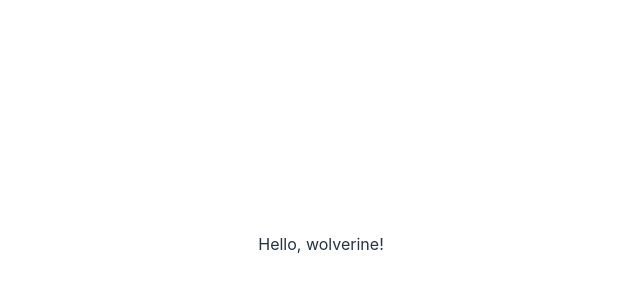
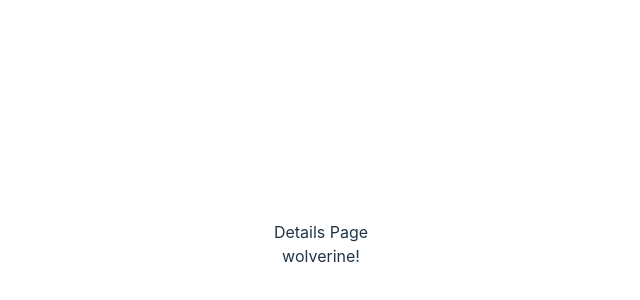
Before and after one commit to orlandos20/marvel-btw-tst, a React (Vite) app: page /character/wolverine in a window 1280 px wide. Shown: the part 156-456 px from the top of the page, without its empty margins (319-959 px from the left). Built offline with nearby package versions, Linux system fonts and the light colour scheme.

Commit message:
feat: setting up main pages, home and details

```diff
--- a/src/App.tsx
+++ b/src/App.tsx
@@ -1,46 +1,16 @@
-import { useState } from 'react';
-import { Link, Route, Switch } from 'wouter';
+import { Route, Switch } from 'wouter';
 
-import reactLogo from './assets/react.svg';
-import viteLogo from '/vite.svg';
 import './App.css';
 
+import { Home, Details } from './views/pages';
+
 function App() {
-  const [count, setCount] = useState(0);
-
   return (
     <Switch>
-      <Route
-        path="/"
-        component={() => (
-          <>
-            <div>
-              <Link href="/character/wolverine">Profile</Link>
-              <a href="https://vitejs.dev" target="_blank" rel="noreferrer">
-                <img src={viteLogo} className="logo" alt="Vite logo" />
-              </a>
-              <a href="https://react.dev" target="_blank" rel="noreferrer">
-                <img src={reactLogo} className="logo react" alt="React logo" />
-              </a>
-            </div>
-            <h1>Vite + React</h1>
-            <div className="card">
-              <button onClick={() => setCount((count) => count + 1)}>
-                count is {count}
-              </button>
-              <p>
-                Edit <code>src/App.tsx</code> and save to test HMR
-              </p>
-            </div>
-            <p className="read-the-docs">
-              Click on the Vite and React logos to learn more
-            </p>
-          </>
-        )}
-      />
+      <Route path="/" component={Home} />
 
       <Route path="/character/:name">
-        {(params) => <>Hello, {params.name}!</>}
+        {(params) => <Details>{params.name}!</Details>}
       </Route>
 
       {/* Default route in a switch */}
--- /dev/null
+++ b/src/views/pages/Details.tsx
@@ -0,0 +1,17 @@
+import { PropsWithChildren } from 'react';
+
+const Details: React.FC<PropsWithChildren> = ({ children }) => {
+  return (
+    <div
+      style={{
+        display: 'flex',
+        flexDirection: 'column',
+      }}
+    >
+      Details Page
+      <div>{children}</div>
+    </div>
+  );
+};
+
+export default Details;
--- /dev/null
+++ b/src/views/pages/Home.tsx
@@ -0,0 +1,37 @@
+import { useState } from 'react';
+import { Link } from 'wouter';
+
+import reactLogo from '../../assets/react.svg';
+import viteLogo from '/vite.svg';
+
+const Home = () => {
+  const [count, setCount] = useState(0);
+
+  return (
+    <>
+      <div>
+        <Link href="/character/wolverine">Profile</Link>
+        <a href="https://vitejs.dev" target="_blank" rel="noreferrer">
+          <img src={viteLogo} className="logo" alt="Vite logo" />
+        </a>
+        <a href="https://react.dev" target="_blank" rel="noreferrer">
+          <img src={reactLogo} className="logo react" alt="React logo" />
+        </a>
+      </div>
+      <h1>Vite + React</h1>
+      <div className="card">
+        <button onClick={() => setCount((count) => count + 1)}>
+          count is {count}
+        </button>
+        <p>
+          Edit <code>src/App.tsx</code> and save to test HMR
+        </p>
+      </div>
+      <p className="read-the-docs">
+        Click on the Vite and React logos to learn more
+      </p>
+    </>
+  );
+};
+
+export default Home;
--- /dev/null
+++ b/src/views/pages/index.ts
@@ -0,0 +1,2 @@
+export { default as Home } from './Home';
+export { default as Details } from './Details';
```
Also changed, not shown: .eslintrc.cjs.
